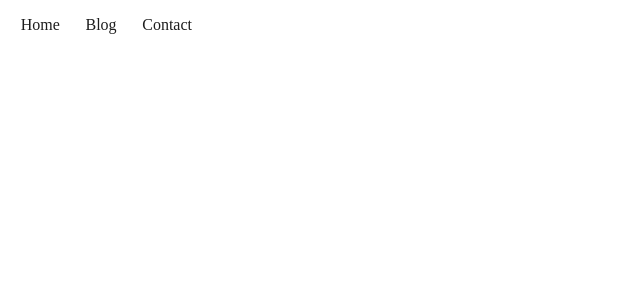
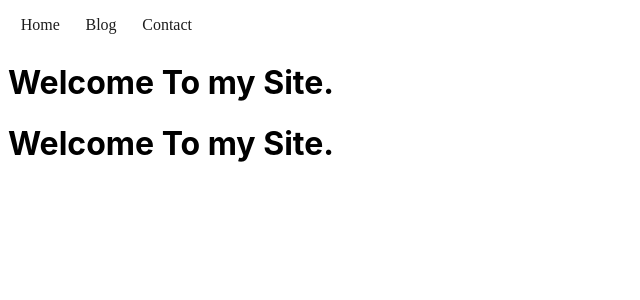
Before and after one commit to idasitich/ReactJSON-Blog, a React (Create React App) app: page / in a window 1280 px wide. Before the commit this address had no page. Shown: the top 300 px of the page, without its empty margins (0-640 px from the left). Built offline with nearby package versions, Linux system fonts and the light colour scheme.

Commit message:
1 file modified

```diff
--- a/src/App.js
+++ b/src/App.js
@@ -71,8 +71,9 @@ export default function App() {
           </div>
         </div>
         <main>
+          <h1>Welcome To my Site.</h1>
           <Routes>
-            <Route path="ReactJSON-Blog" element={<Home />} />
+            <Route path="/" element={<Home />} />
             <Route path="blog" element={<Blog />} />
             <Route path="contact" element={<Contact />} />
             <Route />
```
